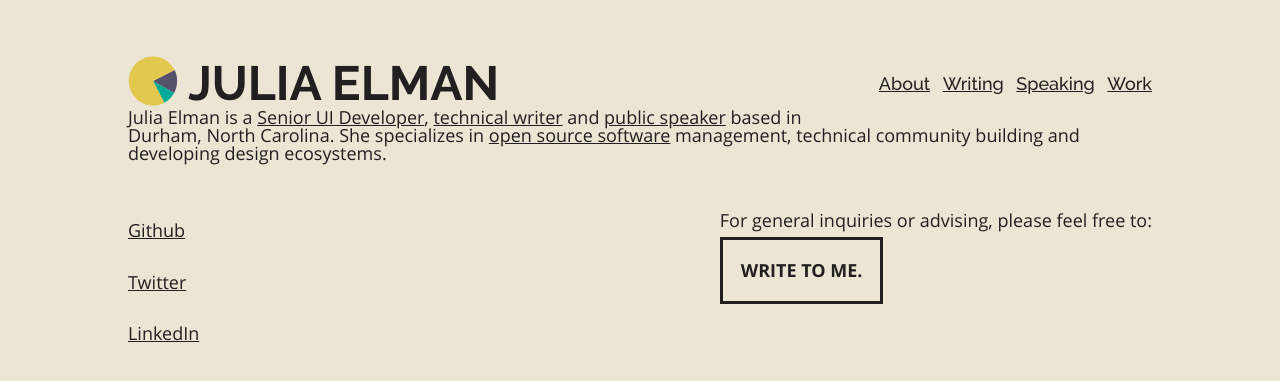
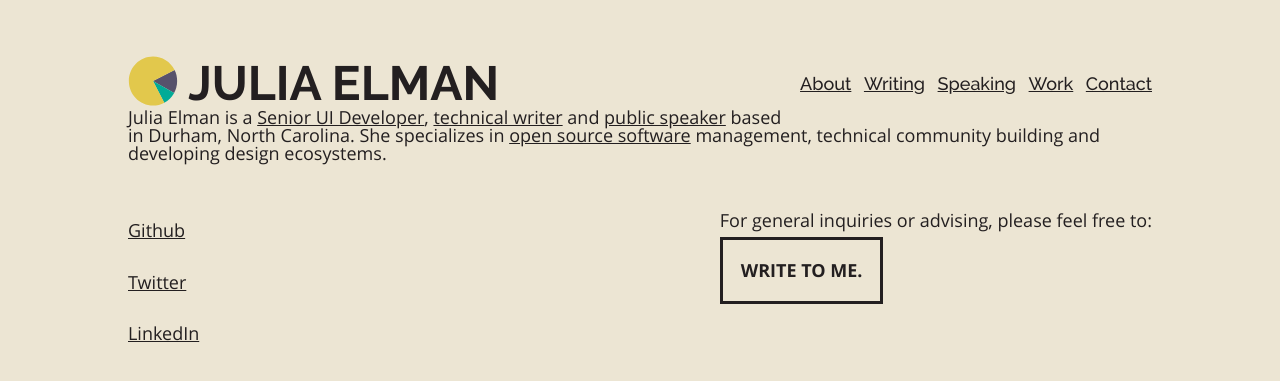
Before and after one commit to juliaelman/juliaelman.github.io, a Jekyll site: the page built from index.html, in a window 1280 px wide. Shown: the top 381 px of the page. Built offline with Jekyll 4.4.1, drawn with Linux system fonts in a browser that asks for light colours.

Commit message:
Add contact link and menu button to nav.html.

```diff
--- a/_includes/nav.html
+++ b/_includes/nav.html
@@ -1,6 +1,6 @@
 {% assign current = page.url | downcase | split: '/' %}
-
-<nav role="navigation">
+<a class="menu-btn button"></a>
+<nav role="navigation" aria-label="Main Navigation" class="menu">
   <ul>
     <li>
       {% if current[1] == 'about' %}
@@ -30,5 +30,6 @@
         <a href="/work/">Work</a>
       {% endif %}
     </li>
+    <li><a href="mailto:hello@juliaelman.com?subject=Hello, Julia!">Contact</a></li>
   </ul>
 </nav>
```
